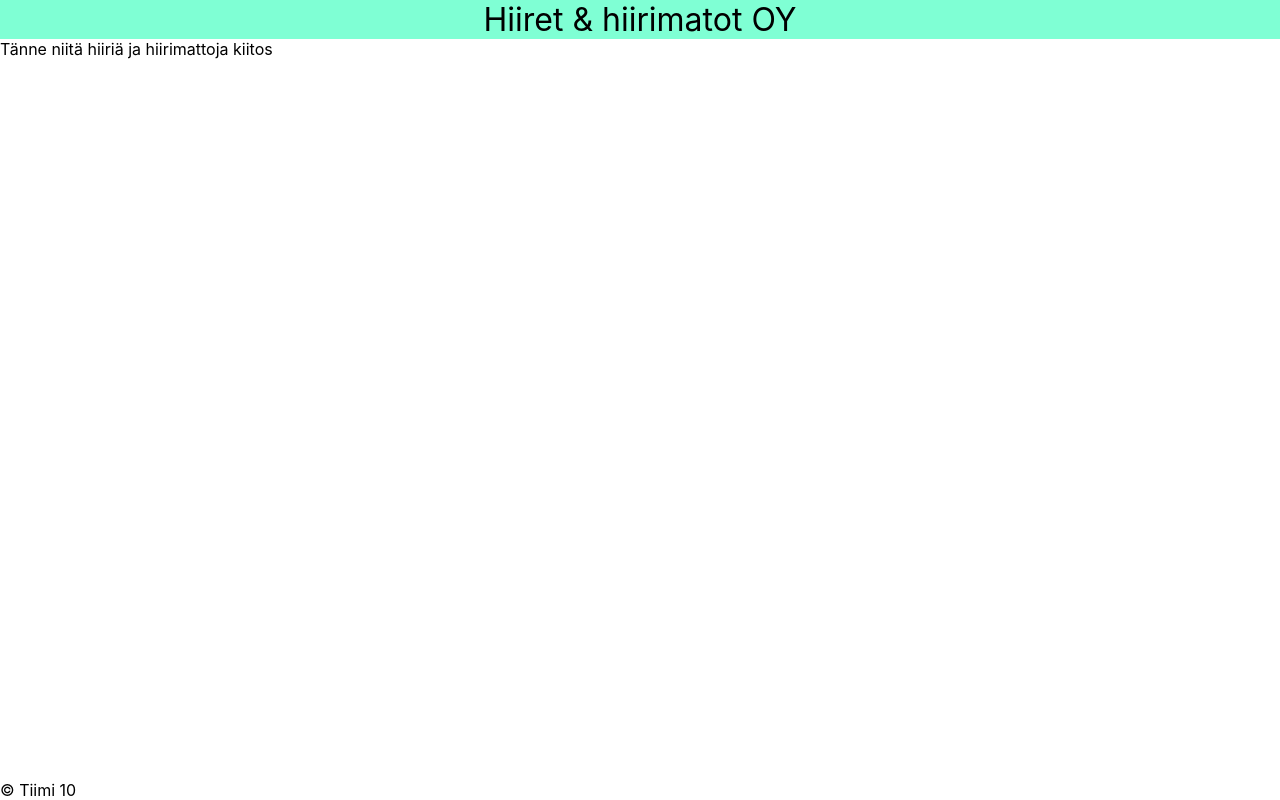
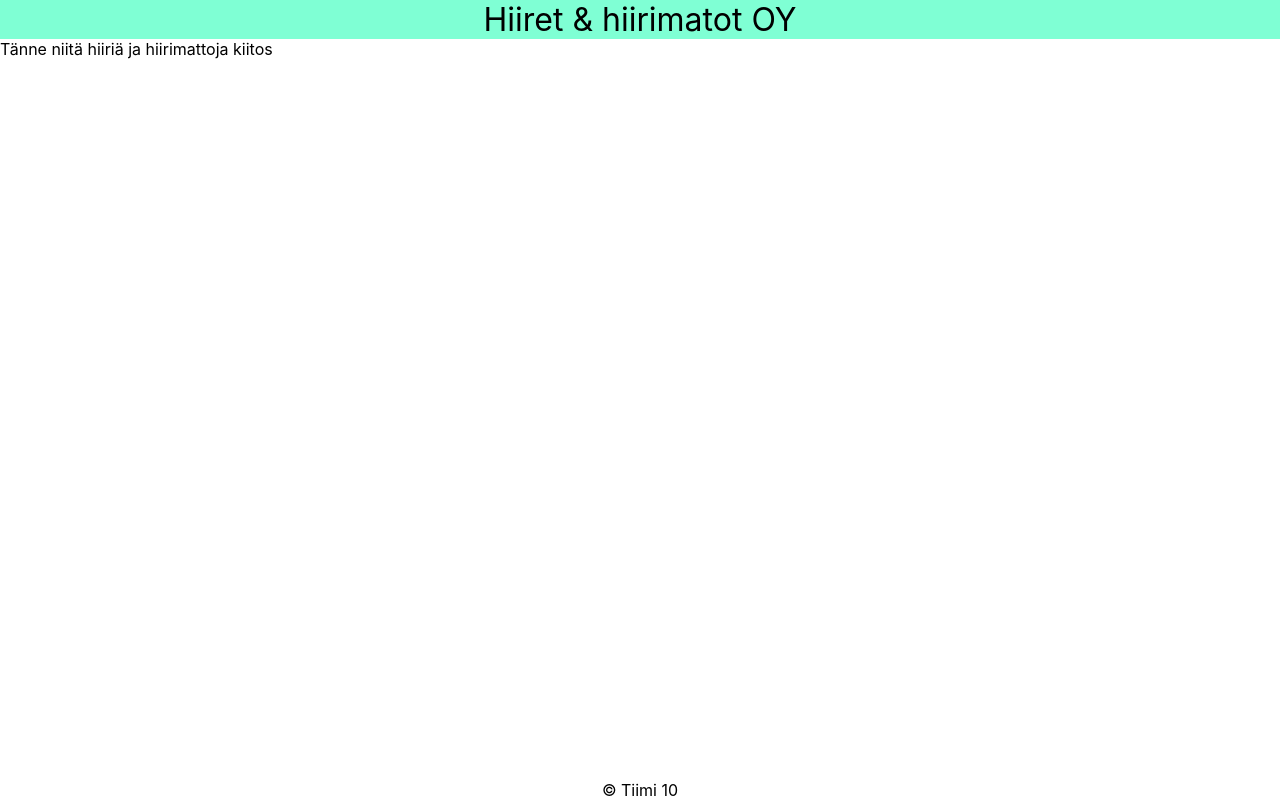
Before and after one commit to tonimatias/verkkokauppa-projekti, a React (Create React App) app: page / in a window 1280 px wide. Built offline with nearby package versions, Linux system fonts and the light colour scheme.

Commit message:
etusivu juttuja

```diff
--- a/src/App.css
+++ b/src/App.css
@@ -9,4 +9,5 @@ footer {
   position: absolute;
   bottom: 0;
   text-align: center;
+  width: 100%;
 }
--- a/src/App.js
+++ b/src/App.js
@@ -1,5 +1,6 @@
 import logo from './logo.svg';
 import './App.css';
+
 
 function App() {
   return (
```
